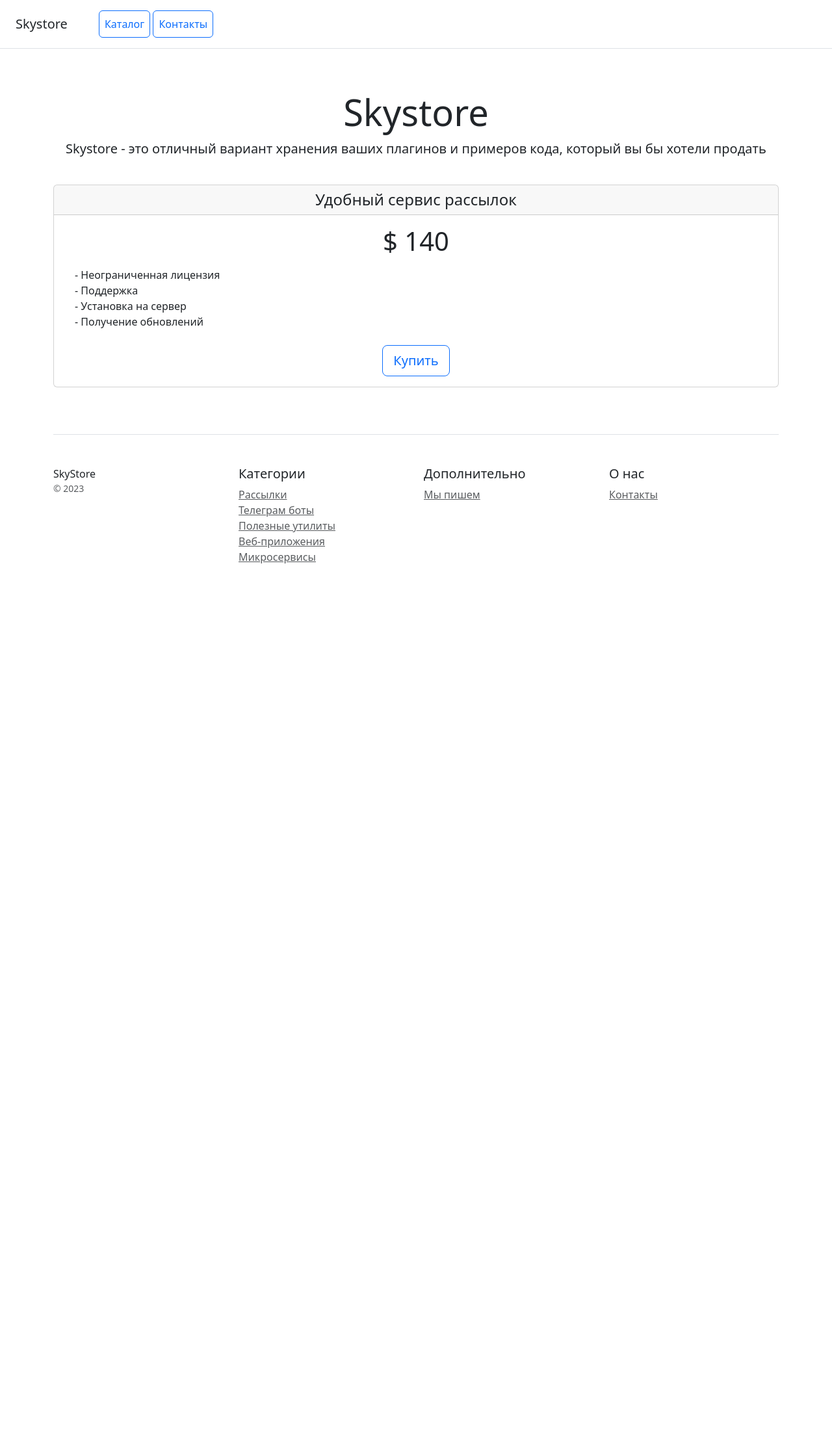
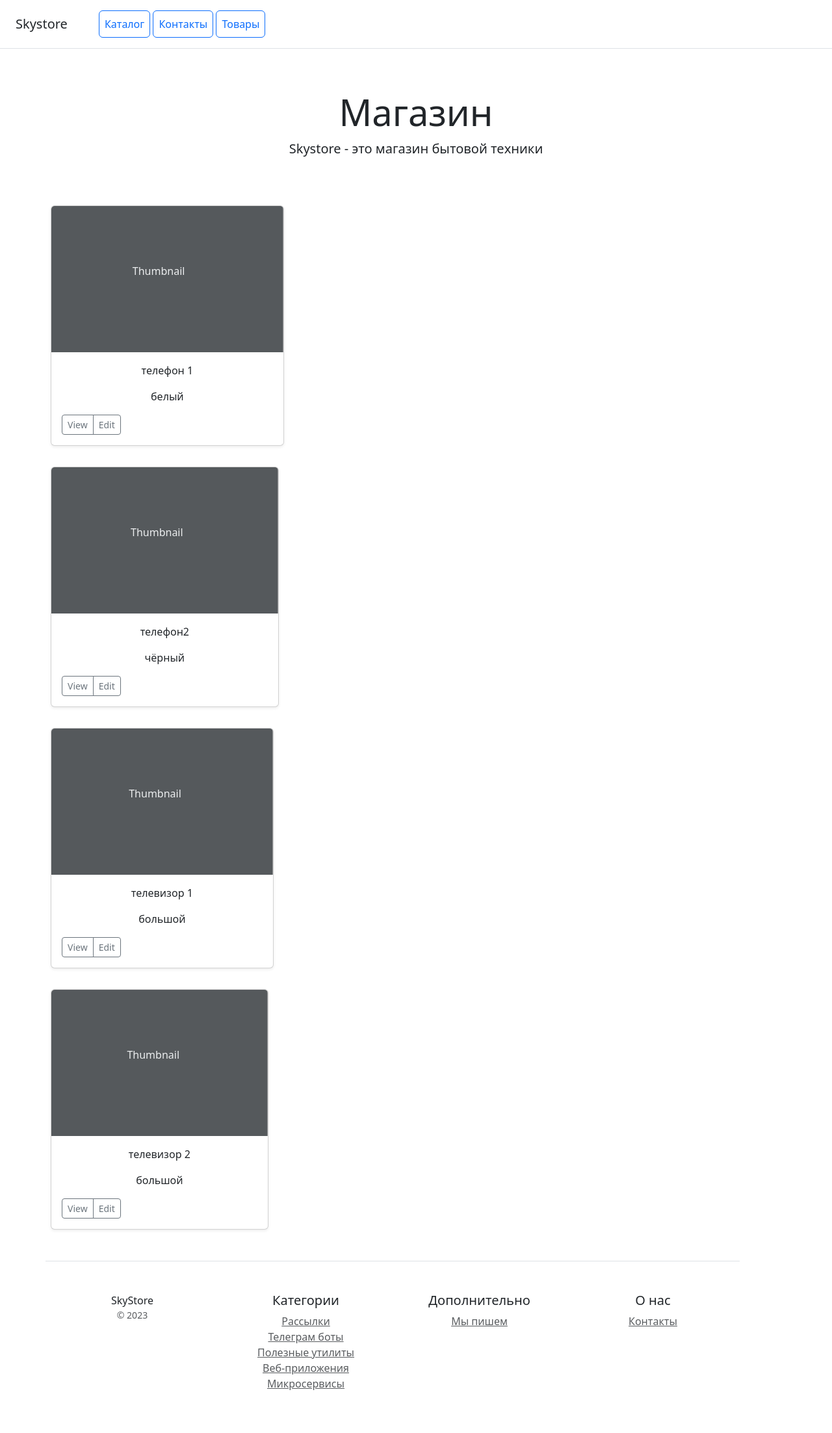
Before and after one commit to Alexandr363/DZ_19.2, a Django app: page / in a window 1280 px wide. Shown: the whole page at 65% size. Before the commit the page ends 867 px from the top, so only its background shows below. Run offline with Django 4.2, Linux system fonts and the light colour scheme; data comes from the database, SQL or seed files in the repository; some libraries are stand-ins or nearby versions.

Commit message:
work 20.2 ready

```diff
--- a/catalog/models.py
+++ b/catalog/models.py
@@ -4,8 +4,6 @@ from django.db import models
 class Category(models.Model):
     name = models.CharField(max_length=50, verbose_name='наименование')
     description = models.TextField(verbose_name='описание')
-    created_at = models.CharField(max_length=50, verbose_name='товар',
-                                  null=True, blank=True)
 
     def __str__(self):
         return f'{self.name}'
@@ -26,6 +24,10 @@ class Product(models.Model):
     date_last_change = models.DateTimeField(verbose_name='дата последнего '
                                                          'изменения')
 
+    @property
+    def description_100(self):
+        return self.description[:100]
+
     def __str__(self):
         return f'{self.name}'
 
--- a/catalog/templates/main/home.html
+++ b/catalog/templates/main/home.html
@@ -7,46 +7,50 @@
     <link href="/catalog/static/css/bootstrap.min.css" rel="stylesheet">
 </head>
 <body>
-<div class="d-flex flex-column flex-md-row align-items-center p-3 px-md-4 mb-3 bg-white border-bottom box-shadow">
-    <h5 class="my-0 mr-md-auto font-weight-normal">Skystore</h5>
-    <nav class="ms-5">
-        <a class="p-2 btn btn-outline-primary" href="/">Каталог</a>
-        <a class="p-2 btn btn-outline-primary" href="/contacts/">Контакты</a>
-    </nav>
-</div>
+
+{% include 'main/includes/inc_menu.html' %}
 
 <div class="pricing-header px-3 py-3 pt-md-5 pb-md-4 mx-auto text-center">
-    <h1 class="display-4">Skystore</h1>
-    <p class="lead">Skystore - это отличный вариант хранения ваших плагинов и
-        примеров кода, который вы бы хотели
-        продать</p>
+    <h1 class="display-4">{{ title }}</h1>
+    <p class="lead">Skystore - это магазин бытовой техники</p>
 </div>
 
 <div class="container">
+    {% for object in object_list %}
     <div class="row text-center">
-        <div class="col-12">
-            <div class="card mb-4 box-shadow">
-                <div class="card-header">
-                    <h4 class="my-0 font-weight-normal">Удобный сервис
-                        рассылок</h4>
-                </div>
+        <div class="row row-cols-1 row-cols-sm-2 row-cols-md-3 g-3">
+            <div class="col">
+                <div class="card shadow-sm">
+                    <svg class="bd-placeholder-img card-img-top" width="100%"
+                         height="225" xmlns="http://www.w3.org/2000/svg"
+                         role="img" aria-label="Placeholder: Thumbnail"
+                         preserveAspectRatio="xMidYMid slice" focusable="false">
+                        <title>Placeholder</title>
+                        <rect width="100%" height="100%" fill="#55595c"/>
+                        <text x="35%" y="45%" fill="#eceeef" dy=".3em">
+                            Thumbnail
+                        </text>
+                    </svg>
                     <div class="card-body">
-                    <h1 class="card-title pricing-card-title">$ 140</h1>
-                    <ul class="list-unstyled mt-3 mb-4 text-start m-3">
-                        <li>- Неограниченная лицензия</li>
-                        <li>- Поддержка</li>
-                        <li>- Установка на сервер</li>
-                        <li>- Получение обновлений</li>
-                    </ul>
+                        <p class="card-text">{{ object.name }}</p>
+                        <p class="card-text">{{ object.description_100 }}</p>
+                        <div class="d-flex justify-content-between align-items-center">
+                            <div class="btn-group">
                                 <button type="button"
-                            class="btn btn-lg btn-block btn-outline-primary">
-                        Купить
+                                        class="btn btn-sm btn-outline-secondary">
+                                    View
+                                </button>
+                                <button type="button"
+                                        class="btn btn-sm btn-outline-secondary">
+                                    Edit
                                 </button>
                             </div>
                         </div>
                     </div>
                 </div>
-
+            </div>
+        </div>
+        {% endfor %}
         <footer class="pt-4 my-md-5 pt-md-5 border-top">
             <div class="row">
                 <div class="col-12 col-md">
@@ -57,9 +61,12 @@
                     <h5>Категории</h5>
                     <ul class="list-unstyled text-small">
                         <li><a class="text-muted" href="#">Рассылки</a></li>
-                    <li><a class="text-muted" href="#">Телеграм боты</a></li>
-                    <li><a class="text-muted" href="#">Полезные утилиты</a></li>
-                    <li><a class="text-muted" href="#">Веб-приложения</a></li>
+                        <li><a class="text-muted" href="#">Телеграм боты</a>
+                        </li>
+                        <li><a class="text-muted" href="#">Полезные утилиты</a>
+                        </li>
+                        <li><a class="text-muted" href="#">Веб-приложения</a>
+                        </li>
                         <li><a class="text-muted" href="#">Микросервисы</a></li>
                     </ul>
                 </div>
--- /dev/null
+++ b/catalog/templates/main/includes/inc_menu.html
@@ -0,0 +1,8 @@
+<div class="d-flex flex-column flex-md-row align-items-center p-3 px-md-4 mb-3 bg-white border-bottom box-shadow">
+    <h5 class="my-0 mr-md-auto font-weight-normal">Skystore</h5>
+    <nav class="ms-5">
+        <a class="p-2 btn btn-outline-primary" href="{% url 'catalog:home' %}">Каталог</a>
+        <a class="p-2 btn btn-outline-primary" href="{% url 'catalog:contacts' %}">Контакты</a>
+        <a class="p-2 btn btn-outline-primary" href="{% url 'catalog:goods' %}">Товары</a>
+    </nav>
+</div>
--- a/catalog/urls.py
+++ b/catalog/urls.py
@@ -1,7 +1,13 @@
 from django.urls import path
-from catalog.views import contacts, home
+
+from catalog.apps import CatalogConfig
+from catalog.views import contacts, home, goods
+
+app_name = CatalogConfig.name
 
 urlpatterns = [
-    path('', home),
-    path('contacts/', contacts),
+    path('', home, name='home'),
+    path('contacts/', contacts, name='contacts'),
+    path('goods/', goods, name='goods'),
+    # path('goods/<int:pk>/', goods, name='goods'),
 ]
--- a/catalog/views.py
+++ b/catalog/views.py
@@ -1,14 +1,33 @@
 from django.shortcuts import render
+
+from catalog.models import Product
 
 
 def contacts(request):
+    context = {
+        'title': 'Контакты'
+    }
     if request.method == 'POST':
         name = request.POST.get('name')
         phone = request.POST.get('phone')
         massage = request.POST.get('massage')
         print(f" {name}  {phone}  {massage}")
-    return render(request, 'main/contacts.html')
+    return render(request, 'main/contacts.html', context)
 
 
 def home(request):
-    return render(request, 'main/home.html')
+    product_list = Product.objects.all()
+    context = {
+        'object_list': product_list,
+        'title': 'Магазин'
+    }
+    return render(request, 'main/home.html', context)
+
+
+def goods(request):
+    product_list = Product.objects.all()
+    context = {
+        'object_list': product_list,
+        'title': 'Товары'
+    }
+    return render(request, 'main/goods.html', context)
--- a/config/urls.py
+++ b/config/urls.py
@@ -21,5 +21,5 @@ from django.conf.urls.static import static
 
 urlpatterns = ([
     path('admin/', admin.site.urls),
-    path('', include('catalog.urls')),
+    path('', include('catalog.urls', namespace='catalog')),
 ] + static(settings.MEDIA_URL, document_root=settings.MEDIA_ROOT))
```
Also changed, not shown: catalog/templates/main/contacts.html (+3 -8 lines), catalog/templates/main/goods.html (added, +81 -0 lines), catalog/templates/main/templatetags/my_tags.py (added, +11 -0 lines), catalog/management/__init__.py (added), catalog/management/commands/__init__.py (added), catalog/migrations/0002_category_created_at.py (deleted), catalog/templates/__init__.py (added), catalog/templates/main/__init__.py (added), media/product/orig.webp (added). Lines whose indentation alone changed are shown as unchanged.
